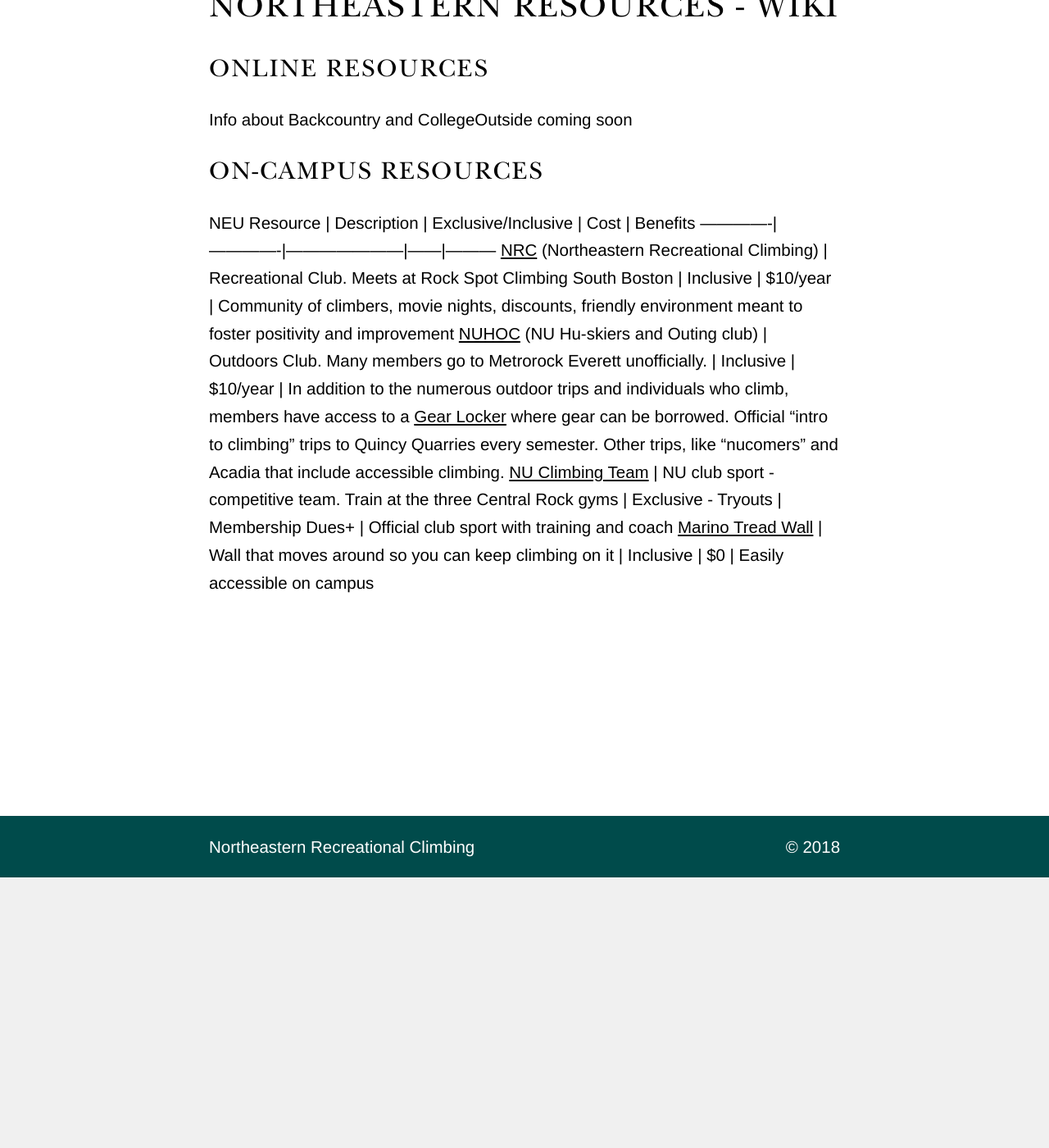
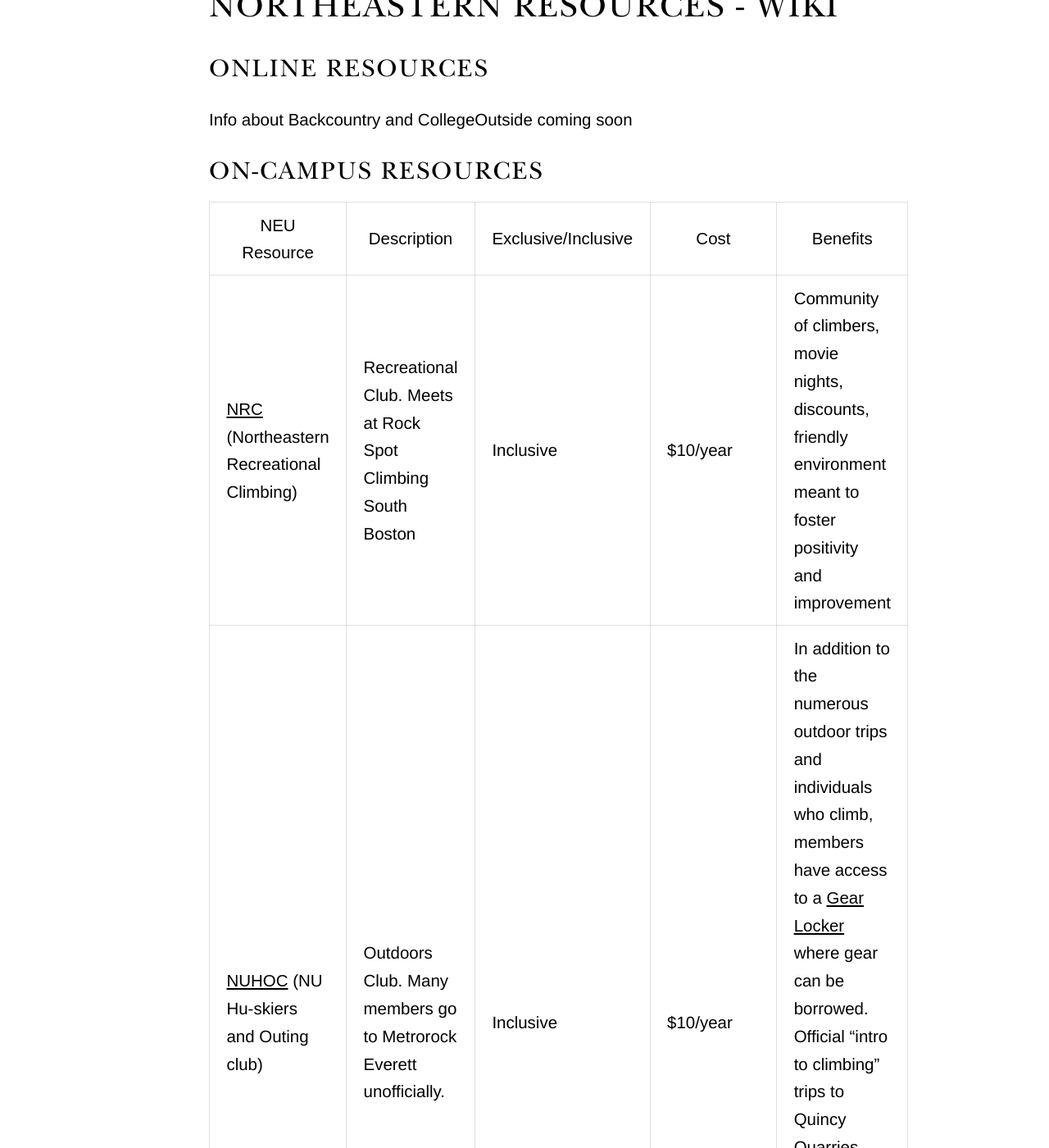
Before and after one commit to NortheasternClimbing/northeasternclimbing.github.io, a Jekyll site: the page built from nrc/wiki/resources.md, in a window 1280 px wide and 1400 px high, scrolled down 330 px. Shown: the whole window at 82% size. Built offline with Jekyll 4.4.1, drawn with Linux system fonts in a browser that asks for light colours; some of the changed text lies outside the part shown.

Commit message:
Removed treadwall, fixed formatting

```diff
--- a/nrc/wiki/resources.md
+++ b/nrc/wiki/resources.md
@@ -7,9 +7,9 @@
 Info about Backcountry and CollegeOutside coming soon
 
 ## On-Campus Resources
+
 NEU Resource | Description | Exclusive/Inclusive | Cost | Benefits
 -------------|-------------|---------------------|------|---------
 [NRC](https://northeasternclimbing.github.io/nrc/) (Northeastern Recreational Climbing) | Recreational Club. Meets at Rock Spot Climbing South Boston | Inclusive | $10/year | Community of climbers, movie nights, discounts, friendly environment meant to foster positivity and improvement
 [NUHOC](https://web.northeastern.edu/nuhoc/) (NU Hu-skiers and Outing club) | Outdoors Club. Many members go to Metrorock Everett unofficially. | Inclusive | $10/year | In addition to the numerous outdoor trips and individuals who climb, members have access to a [Gear Locker](https://web.northeastern.edu/nuhoc/?page_id=39) where gear can be borrowed. Official "intro to climbing" trips to Quincy Quarries every semester. Other trips, like "nucomers" and Acadia that include accessible climbing.
 [NU Climbing Team](https://northeasternclimbing.github.io/team/) | NU club sport - competitive team. Train at the three Central Rock gyms | Exclusive - Tryouts | Membership Dues+ | Official club sport with training and coach
-[Marino Tread Wall](https://www.northeastern.edu/campusrec/general/marino.php) | Wall that moves around so you can keep climbing on it | Inclusive | $0 | Easily accessible on campus
```
